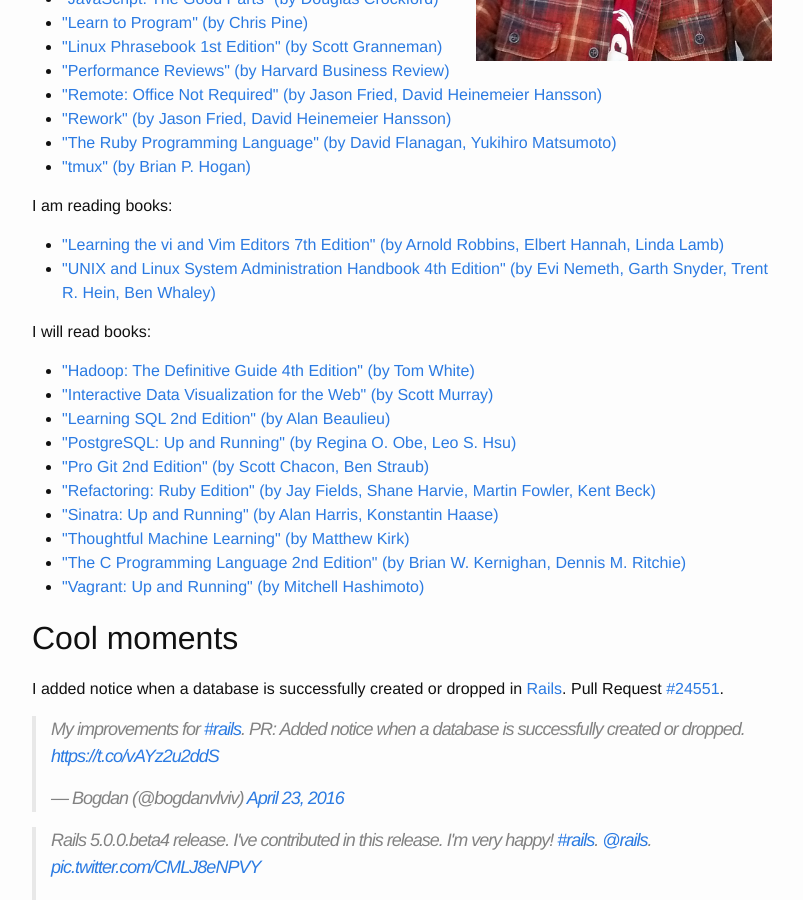
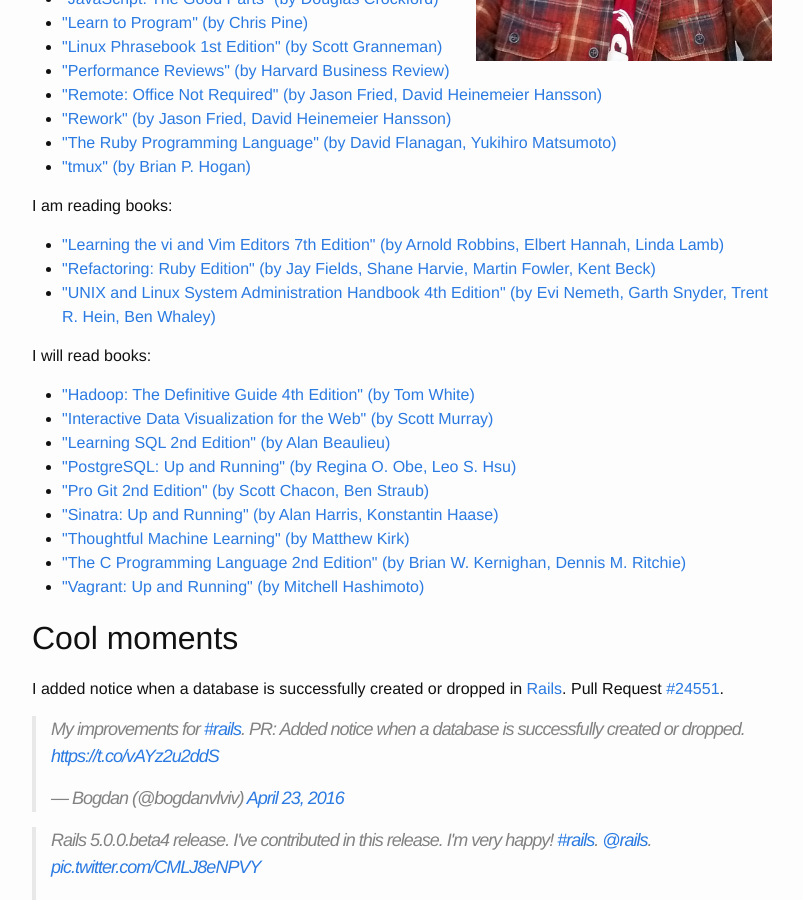
Before and after one commit to crowdpro3/bogdanvlviv.github.io, a Jekyll site: the page built from about.html, in a window 1280 px wide and 900 px high, scrolled down 498 px. Shown: the whole window, without its empty margins (238-1041 px from the left). Built offline with Jekyll 4.4.1, drawn with Linux system fonts in a browser that asks for light colours; comment, search, counter and statistics services are not loaded; some of the changed lines change nothing that is shown.

Commit message:
Update about page

```diff
--- a/about.html
+++ b/about.html
@@ -95,6 +95,11 @@ permalink: /about.html
     </a>
   </li>
   <li>
+    <a href="https://www.amazon.com/gp/product/0321603508" target="_blank">
+      "Refactoring: Ruby Edition" (by Jay Fields, Shane Harvie, Martin Fowler, Kent Beck)
+    </a>
+  </li>
+  <li>
     <a href="https://www.amazon.com/Linux-System-Administration-Handbook-Edition/dp/0131480057" target="_blank">
       "UNIX and Linux System Administration Handbook 4th Edition" (by Evi Nemeth, Garth Snyder, Trent R. Hein, Ben Whaley)
     </a>
@@ -128,11 +133,6 @@ permalink: /about.html
   <li>
     <a href="https://git-scm.com/book/uk/v2" target="_blank">
       "Pro Git 2nd Edition" (by Scott Chacon, Ben Straub)
-    </a>
-  </li>
-  <li>
-    <a href="https://www.amazon.com/gp/product/0321603508" target="_blank">
-      "Refactoring: Ruby Edition" (by Jay Fields, Shane Harvie, Martin Fowler, Kent Beck)
     </a>
   </li>
   <li>
```
